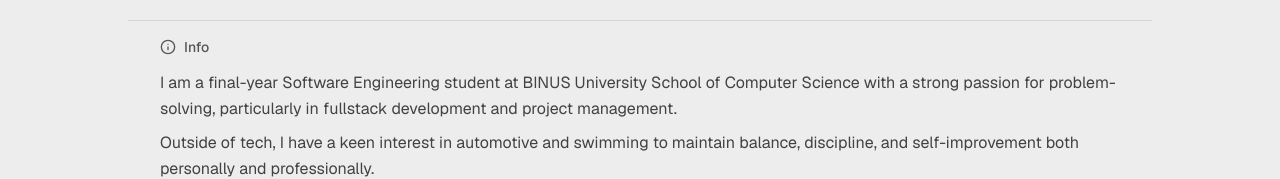
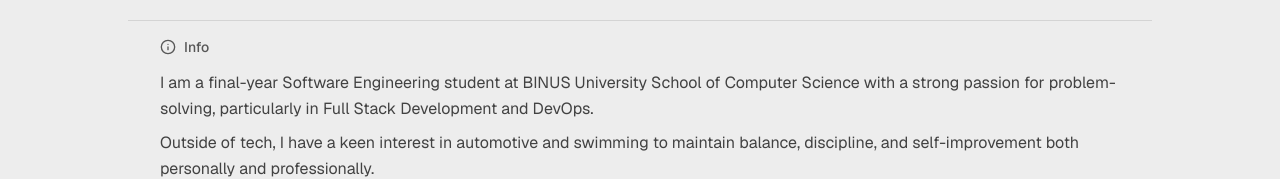
Before and after one commit to iryadifarhan/portfolio-website, a Next.js app: page /about in a window 1280 px wide. Shown: the part 253-432 px from the top of the page. Built offline with nearby package versions, Linux system fonts and the light colour scheme; no server answers.

Commit message:
Fix wording on about page

```diff
--- a/app/data/bio.ts
+++ b/app/data/bio.ts
@@ -17,7 +17,7 @@ export const PERSONAL_DATA : Bio = {
     email: "farhaniryadi12@gmail.com",
     resume_url: "https://binusianorg-my.sharepoint.com/personal/farhan_iryadi_binus_ac_id/_layouts/15/guestaccess.aspx?share=IQCBtmcPtyaXTKEy9Apkgph-AftjNeEj1dgWO55Nv6Y8fLg&e=Ezf6eP",
     quick_blurb: "Final year Computer Science - Software Engineering student at BINUS University with a focus on Full Stack Development and DevOps. I've shipped features to production, automated deployment processes, and contributed to open-source project.",
-    blurb: "I am a final-year Software Engineering student at BINUS University School of Computer Science with a strong passion for problem-solving, particularly in fullstack development and project management.",
+    blurb: "I am a final-year Software Engineering student at BINUS University School of Computer Science with a strong passion for problem-solving, particularly in Full Stack Development and DevOps.",
     hobbies: "Outside of tech, I have a keen interest in automotive and swimming to maintain balance, discipline, and self-improvement both personally and professionally.",
     motivation: "My goal is to apply my expertise & knowledge to give a meaningful contribution toward a better and more scalable solutions in the world of industries.",
 };
```
